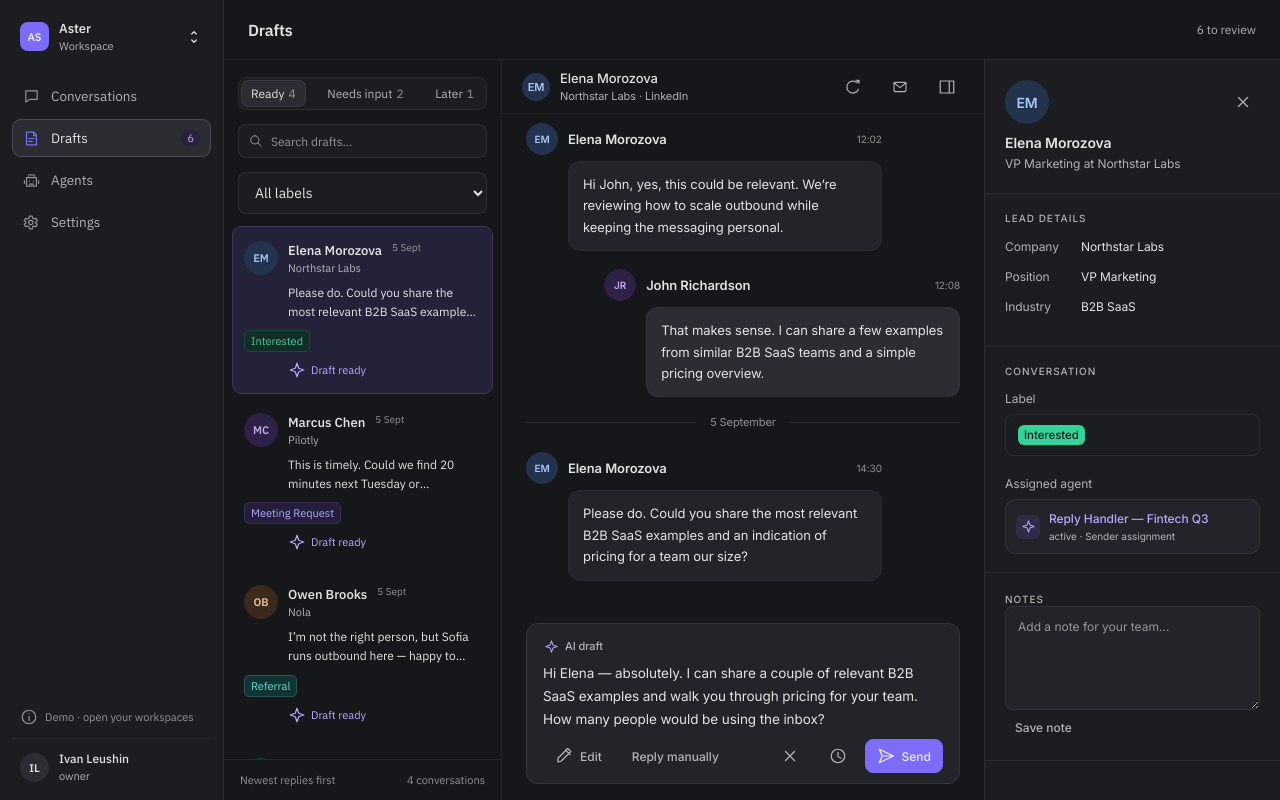
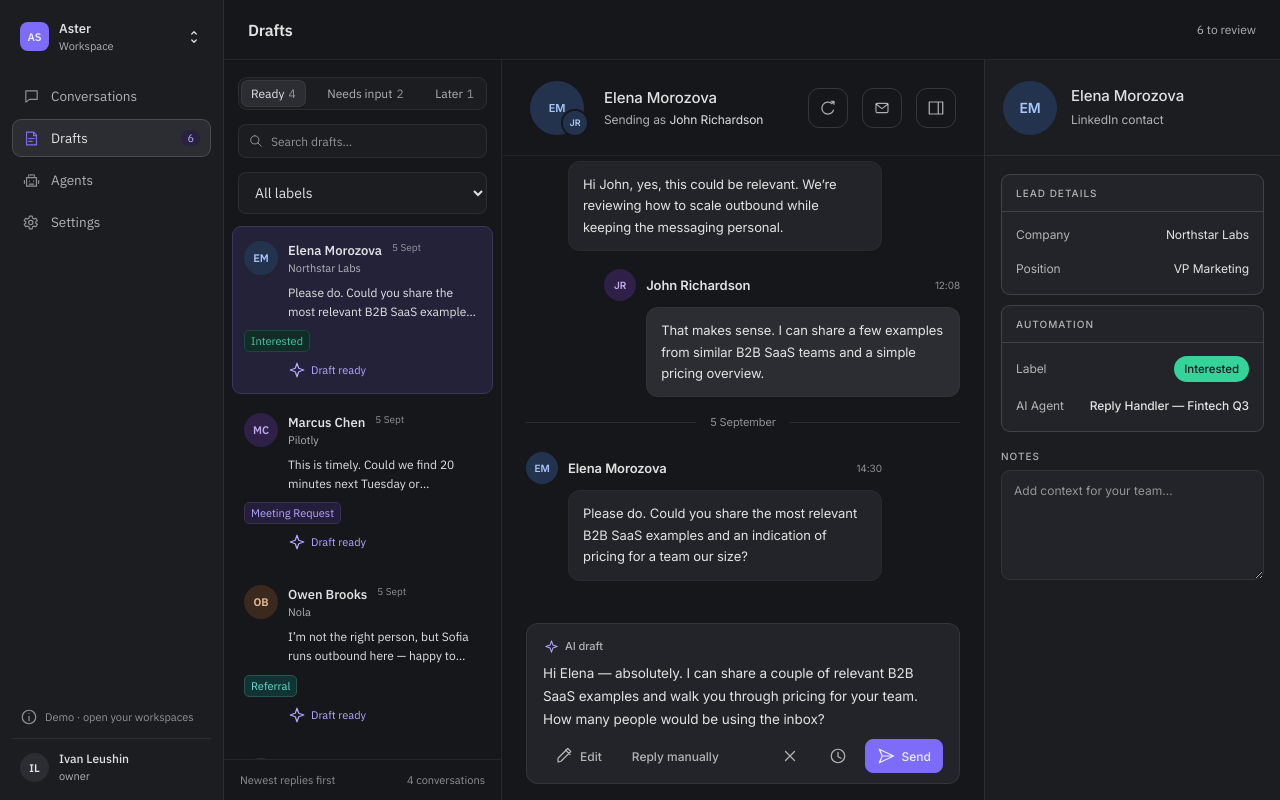
Before and after one commit to leushinprof-max/ai_inbox_agent, a Next.js app: page /demo/drafts in a window 1280 px wide. Built offline with nearby package versions, Linux system fonts and the light colour scheme.

Commit message:
Match conversation header and context panels to reference

```diff
--- a/src/features/conversations/conversations.css
+++ b/src/features/conversations/conversations.css
@@ -353,9 +353,9 @@
   width: 296px;
 }
 .kimi-thread .thread-header {
-  height: 54px;
-  padding: 0 20px;
-  gap: 10px;
+  height: 96px;
+  padding: 0 28px;
+  gap: 14px;
 }
 .kimi-thread .thread-header .grow {
   min-width: 0;
@@ -367,13 +367,45 @@
   white-space: nowrap;
 }
 .kimi-thread .thread-header h2 {
-  font-size: 13px;
+  font-size: 15px;
   font-weight: 500;
 }
 .kimi-thread .thread-header .avatar {
-  width: 28px;
-  height: 28px;
+  width: 54px;
+  height: 54px;
   font-size: 11px;
+}
+.thread-participants {
+  position: relative;
+  flex-shrink: 0;
+  margin-right: 6px;
+}
+.thread-sender-avatar {
+  position: absolute;
+  right: -5px;
+  bottom: -2px;
+  border: 2px solid var(--bg);
+  border-radius: 50%;
+}
+.kimi-thread .thread-header .thread-sender-avatar .avatar {
+  width: 24px;
+  height: 24px;
+  font-size: 9px;
+}
+.kimi-thread .thread-header p {
+  margin-top: 5px;
+  font-size: 12px;
+}
+.kimi-thread .thread-header p span {
+  color: var(--text);
+}
+.kimi-thread .thread-header > .icon-only:not(.thread-back),
+.kimi-thread .thread-header .thread-refresh,
+.kimi-thread .thread-header .read-button {
+  width: 40px;
+  height: 40px;
+  border: 1px solid var(--line-strong);
+  border-radius: 11px;
 }
 .kimi-thread .thread-scroll {
   padding: 24px;
@@ -816,6 +848,115 @@
   color: var(--muted);
   font-size: 11px;
 }
+.reference-context .context-profile {
+  display: flex;
+  align-items: center;
+  gap: 14px;
+  min-height: 96px;
+  padding: 18px;
+  margin-bottom: 18px;
+}
+.reference-context .context-profile .grow {
+  min-width: 0;
+}
+.reference-context .context-profile .avatar {
+  width: 54px;
+  height: 54px;
+}
+.reference-context .context-profile h2 {
+  margin: 0 0 6px;
+  font-size: 15px;
+  font-weight: 500;
+  overflow-wrap: anywhere;
+}
+.reference-context .context-profile p {
+  margin: 0;
+  font-size: 12px;
+}
+.reference-context .context-section {
+  margin: 0 16px 10px;
+  padding: 0 0 8px;
+  border: 1px solid var(--line-strong);
+  border-radius: 9px;
+  background: var(--raised);
+  overflow: hidden;
+}
+.reference-context .context-section > .eyebrow {
+  padding: 12px 14px;
+  margin: 0 0 6px;
+  border-bottom: 1px solid var(--line-strong);
+}
+.reference-context .details-row {
+  grid-template-columns: 64px minmax(0, 1fr);
+  align-items: center;
+  min-height: 34px;
+  padding: 6px 14px;
+  margin: 0;
+}
+.reference-context .details-row > :last-child {
+  text-align: right;
+}
+.reference-context .context-field-label {
+  margin: 0;
+}
+.reference-context .context-agent-link {
+  font-weight: 500;
+  color: var(--text);
+  overflow-wrap: anywhere;
+}
+.reference-context .context-agent-link:hover {
+  color: var(--accent-text);
+  text-decoration: underline;
+}
+.reference-context .label-picker {
+  justify-items: end;
+}
+.reference-context .label-picker-control {
+  min-height: 28px;
+  max-width: 100%;
+  padding: 0;
+  gap: 4px;
+  border: 0;
+  border-radius: 15px;
+  background: transparent;
+}
+.reference-context .label-picker-control .pill {
+  border-radius: 15px;
+  padding: 4px 10px;
+  line-height: 18px;
+  white-space: normal;
+}
+.reference-context .label-picker-control .icon {
+  width: 12px;
+  height: 12px;
+}
+.reference-context .context-notes {
+  margin: 18px 16px;
+}
+.reference-context .context-notes .eyebrow {
+  display: block;
+  margin-bottom: 8px;
+}
+.reference-context .context-notes textarea {
+  min-height: 110px;
+  border-radius: 9px;
+}
+@media (max-width: 680px) {
+  .kimi-thread .thread-header {
+    height: 80px;
+  }
+  .kimi-thread .thread-header .thread-participants > .avatar {
+    width: 36px;
+    height: 36px;
+  }
+  .kimi-thread .thread-header > .icon-only:not(.thread-back),
+  .kimi-thread .thread-header .thread-refresh,
+  .kimi-thread .thread-header .read-button {
+    width: 30px;
+    height: 32px;
+    border-radius: 8px;
+  }
+}
 .message-spinner {
   width: 12px;
   height: 12px;
--- a/src/features/conversations/label-picker.tsx
+++ b/src/features/conversations/label-picker.tsx
@@ -33,7 +33,10 @@ export function LabelPicker({ conversation }: { conversation: Conversation }) {
   }
   return (
     <div className="label-picker" aria-busy={busy}>
-      <div className={`label-picker-control ${writable ? "editable" : ""}`}>
+      <div
+        className={`label-picker-control ${writable ? "editable" : ""}`}
+        title="Change label. Updates automatically after the next lead reply."
+      >
         <ConversationLabel conversation={conversation} />
         {writable && <Icon name="chevron" />}
         {writable && (
@@ -71,9 +74,9 @@ export function LabelPicker({ conversation }: { conversation: Conversation }) {
           </select>
         )}
       </div>
-      {writable && (
+      {writable && busy && (
         <small className="muted" role="status">
-          {busy ? "Saving…" : "Updates automatically after the next reply."}
+          Saving…
         </small>
       )}
       {conversation.labelState === "failed" && (
--- a/src/features/conversations/thread.tsx
+++ b/src/features/conversations/thread.tsx
@@ -19,7 +19,7 @@ import {
   useOutgoing,
 } from "@/lib/outgoing-messages";
 import type { Conversation, Message } from "@/domain/inbox";
-import { Avatar, Button, IconButton, Spark, Notice } from "@/components/ui";
+import { Avatar, Button, IconButton, Notice } from "@/components/ui";
 
 export function ConversationThread({
   conversation,
@@ -122,17 +122,30 @@ export function ConversationThread({
           className="thread-back"
           onClick={onBack}
         />
+        <div className="thread-participants">
           <Avatar
             photoUrl={conversation.contact.photoUrl}
             initials={conversation.contact.initials}
             color={conversation.contact.color}
           />
+          <span
+            className="thread-sender-avatar"
+            title={conversation.senderName}
+          >
+            <Avatar
+              photoUrl={conversation.senderPhotoUrl}
+              initials={conversation.senderName
+                .split(/\s+/)
+                .slice(0, 2)
+                .map((part) => part[0])
+                .join("")}
+            />
+          </span>
+        </div>
         <div className="grow">
           <h2>{conversation.contact.name}</h2>
           <p>
-            {[conversation.contact.company, "LinkedIn"]
-              .filter(Boolean)
-              .join(" · ")}
+            Sending as <span>{conversation.senderName}</span>
           </p>
         </div>
         <RefreshConversationControl
@@ -335,7 +348,7 @@ export function ContactContext({
   return (
     <aside
       ref={panel}
-      className="context kimi-context"
+      className="context kimi-context reference-context"
       aria-label="Lead context"
       role={overlay ? "dialog" : undefined}
       aria-modal={overlay || undefined}
@@ -364,63 +377,55 @@ export function ContactContext({
       }}
     >
       <div className="context-profile">
-        <div className="row between">
         <Avatar
           photoUrl={conversation.contact.photoUrl}
           initials={conversation.contact.initials}
           color={conversation.contact.color}
           large
         />
+        <div className="grow">
+          <h2>{conversation.contact.name}</h2>
+          <p>LinkedIn contact</p>
+        </div>
+        {overlay && (
           <IconButton label="Close details" icon="close" onClick={onClose} />
-        </div>
-        <h2>{conversation.contact.name}</h2>
-        <p>
-          {[conversation.contact.position, conversation.contact.company]
-            .filter(Boolean)
-            .join(" at ")}
-        </p>
+        )}
       </div>
       <div className="context-section">
         <p className="eyebrow">Lead details</p>
         {[
           ["Company", conversation.contact.company],
           ["Position", conversation.contact.position],
-          ["Industry", conversation.contact.industry],
         ].map(([label, value]) => (
           <div className="details-row" key={label}>
             <span>{label}</span>
-            <span>{value || "—"}</span>
+            <span className={!value ? "muted" : undefined}>
+              {value || "Not specified"}
+            </span>
           </div>
         ))}
       </div>
       <div className="context-section">
-        <p className="eyebrow">Conversation</p>
-        <div className="context-field">
+        <p className="eyebrow">Automation</p>
+        <div className="details-row">
           <p className="context-field-label">Label</p>
           <LabelPicker conversation={conversation} />
         </div>
-        <div className="context-field">
-          <p className="context-field-label">Assigned agent</p>
+        <div className="details-row">
+          <p className="context-field-label">AI Agent</p>
           {agent ? (
             <Link
-              className="agent-link"
+              className="context-agent-link"
               href={`${basePath}/agents/${agent.id}`}
             >
-              <Spark />
-              <span className="grow">
-                <strong>{agent.name}</strong>
-                <small>
-                  {agent.status} ·{" "}
-                  {sender?.agentId ? "Sender assignment" : "Workspace default"}
-                </small>
-              </span>
+              {agent.name}
             </Link>
           ) : (
             <p className="muted">No agent assigned</p>
           )}
         </div>
       </div>
-      <div className="context-section">
+      <div className="context-notes">
         <label className="eyebrow" htmlFor="contact-notes">
           Notes
         </label>
@@ -431,9 +436,10 @@ export function ContactContext({
             setNotes(e.target.value);
             setSaved(false);
           }}
-          placeholder="Add a note for your team…"
+          placeholder="Add context for your team…"
           maxLength={8000}
         />
+        {(notes !== conversation.notes || saved) && (
           <Button
             variant="ghost small"
             onClick={async () => {
@@ -452,12 +458,15 @@ export function ContactContext({
                 setSaved(true);
                 setError("");
               } catch (e) {
-              setError(e instanceof Error ? e.message : "Could not save note.");
+                setError(
+                  e instanceof Error ? e.message : "Could not save note.",
+                );
               }
             }}
           >
             {saved ? "Saved" : "Save note"}
           </Button>
+        )}
         {error ? (
           <Notice variant="error">
             {error}
```
Lines whose indentation alone changed are shown as unchanged.
